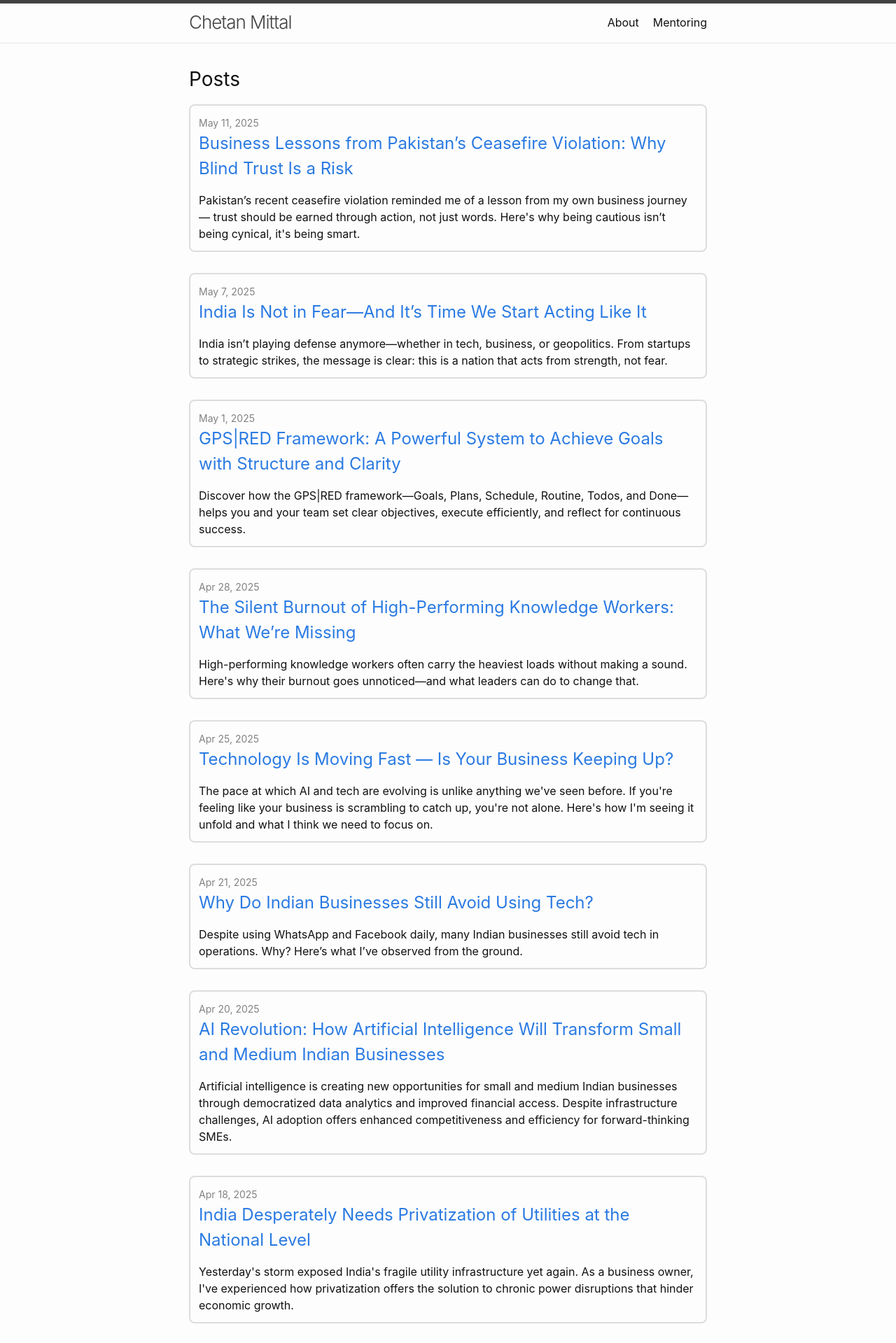
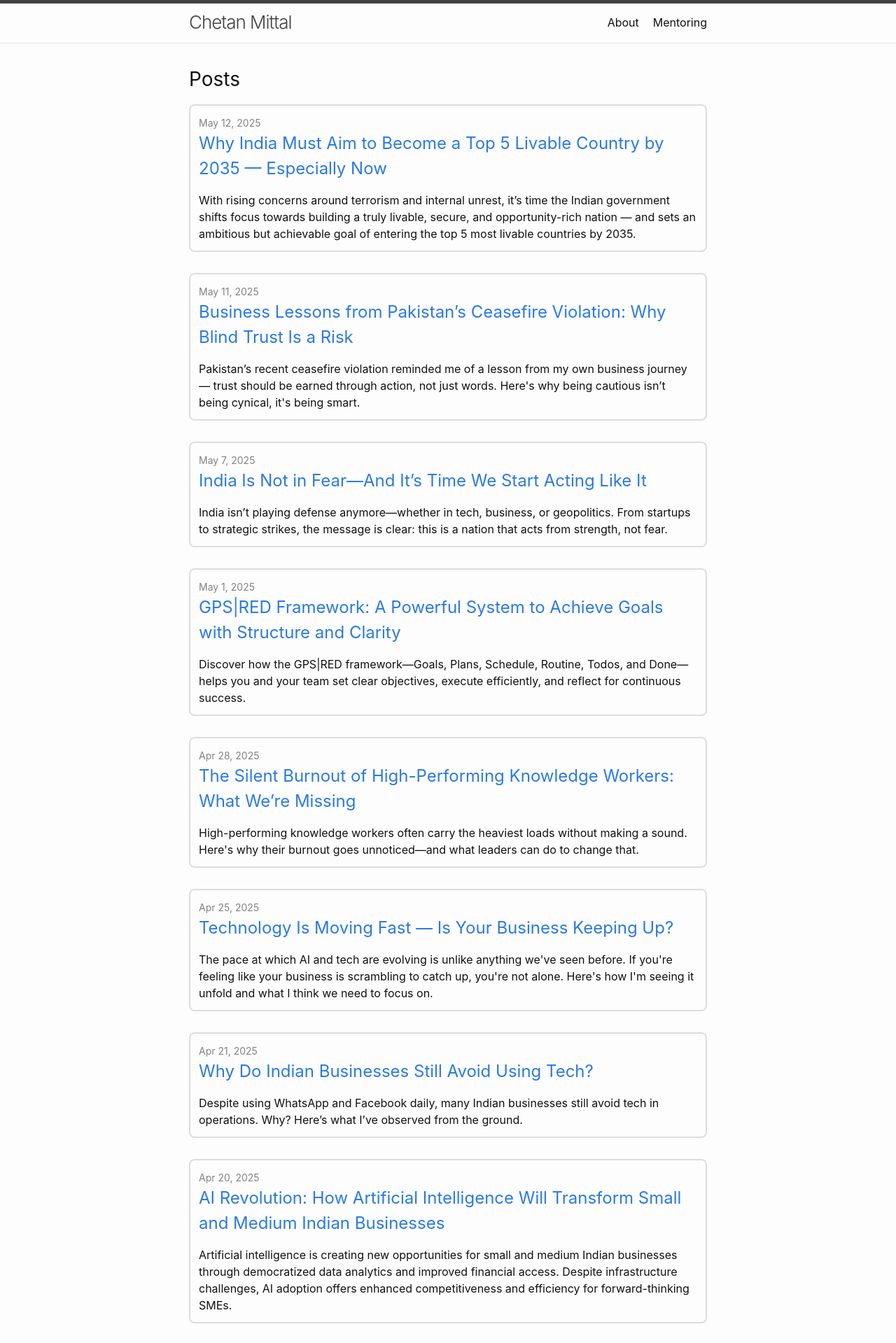
Before and after one commit to cmittal790/cmittal790.github.io, a Jekyll site: the page built from index.markdown, in a window 1280 px wide. Shown: the top 1919 px of the page at 70% size. Built offline with Jekyll 4.4.1, drawn with Linux system fonts in a browser that asks for light colours; some of the changed lines change nothing that is shown.

Commit message:
published post

```diff
--- /dev/null
+++ b/_posts/2025-05-12-india-top-5-livable-by-2035.md
@@ -0,0 +1,56 @@
+---
+title: "Why India Must Aim to Become a Top 5 Livable Country by 2035 — Especially Now"
+excerpt: >
+  With rising concerns around terrorism and internal unrest, it’s time the Indian government shifts focus towards building a truly livable, secure, and opportunity-rich nation — and sets an ambitious but achievable goal of entering the top 5 most livable countries by 2035.
+layout: post
+date: '2025-05-12'
+categories:
+- India-liveable-country
+---
+There’s no denying the uncomfortable truth — terrorism is once again making headlines in India. From targeted attacks in sensitive regions to disturbing developments across states, the sense of unease is real.
+
+> But here’s the thing: reactive security isn’t enough anymore.
+
+<mark>We need a proactive vision — one that goes beyond dealing with violence and focuses on creating a country that’s fundamentally secure, peaceful, and full of opportunity for every citizen.</mark>
+
+I believe it’s time the Indian government sets a bold and measurable target — to **make India one of the top 5 most livable countries in the world by 2035**.
+
+---
+
+![Why India Must Aim to Become a Top 5 Livable Country by 2035 — Especially Now](https://images.firstpost.com/uploads/2025/05/sindoor1-2025-05-a46ec4abfa0ae5dd7a7e7c2461c34303.jpg)
+
+Now, I know this sounds ambitious, maybe even idealistic. But I’m not talking about some utopian dream.
+
+I’m talking about policy shifts, governance models, and public investments that prioritize quality of life alongside economic growth.
+
+We’ve spent the past two decades chasing GDP numbers, startup counts, and infrastructure milestones. That has value — but it’s not the whole picture.
+
+---
+
+**What does it mean for a country to be truly livable?**
+
+For me, it’s not just about skyscrapers or fast internet. It’s about safety. Clean air and water. Reliable healthcare and education. **A justice system people trust.** Employment opportunities in every tier of society. Mental health support. Public transport that works. Spaces where families can thrive.
+
+And yes — a deep, daily sense of security where people aren’t looking over their shoulders when they leave home.
+
+> Today, while our economy grows, these basic quality-of-life factors are struggling to keep pace — especially with growing threats like terrorism, cybercrime, and rising communal tension.
+
+---
+
+**Here’s what I believe the government must start doing now if we want to realistically hit that Top 5 livability target by 2035:**
+
+- Shift national focus from just “growth” to “growth with wellbeing.” GDP is one measure, but we need to track and invest in safety indexes, public health metrics, and quality-of-life standards.
+- Modernize internal security without eroding civil liberties. Counter-terror strategies must be intelligence-led, tech-enabled, and community-sensitive — not reactionary and broad-stroked.
+- Invest massively in urban and rural resilience. From clean water to digital infrastructure to sustainable mobility, our cities and villages need future-ready systems that prioritize people.
+- Make mental and community health a national priority. Fear, stress, and trauma cannot be managed by security forces alone. We need grassroots social interventions.
+- Transparent governance with long-term policy continuity. We cannot afford to reset critical social and economic agendas every 5 years. Livability requires consistent planning across decades.
+
+---
+
+> The good news is — we’re not starting from scratch.
+
+<mark>India has the demographic advantage, a globally aware youth population, and a growing tech backbone.</mark> What we lack is a unified, clear goal that aligns our national energy.
+
+Setting a target like “Top 5 Livable by 2035” may not solve our problems overnight. But it does something powerful — it changes our mindset from crisis management to long-term nation-building. And in times like these, that’s exactly the shift we need.
+
+Let’s move beyond just managing chaos. Let’s start building the kind of India we actually want to live in.
--- a/assets/main.scss
+++ b/assets/main.scss
@@ -9,3 +9,12 @@ mark {
   background: transparent;
   background-image: linear-gradient(-100deg, hsla(48, 94%, 68%, .3), hsla(48, 94%, 68%, .7) 95%, hsla(48, 94%, 68%, .1));
 }
+
+hr {
+  display: block;
+  height: 1px;
+  border: 0;
+  border-top: 1px solid #ccc;
+  margin: 1em 0;
+  padding: 0;
+}
```
